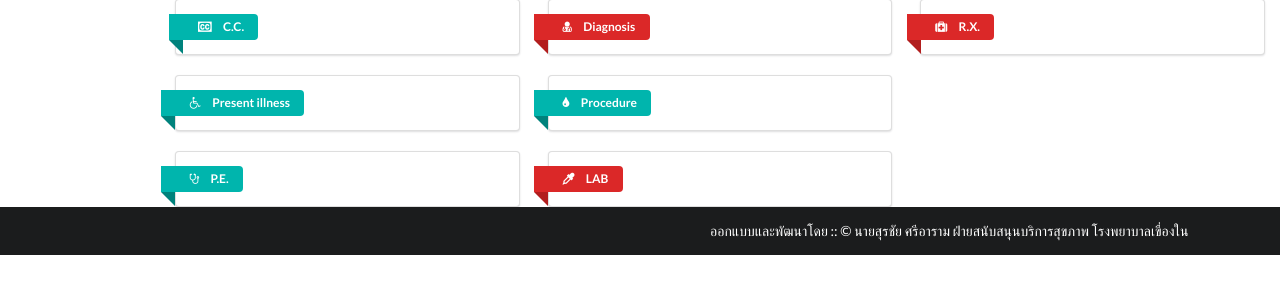
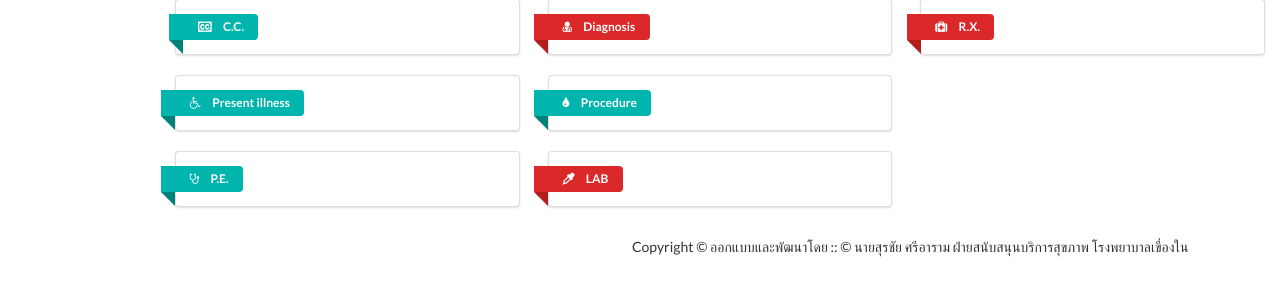
Before and after one commit to ninetea1688/hipth, a PHP site: page /main.php in a window 1280 px wide. Shown: the part 257-564 px from the top of the page. Run offline with PHP 8.4, Linux system fonts and the light colour scheme; a user stored in the database is signed in; data comes from the database, SQL or seed files in the repository; data that the repository does not hold is empty.

Commit message:
update code 20-09-2016

```diff
--- a/main.php
+++ b/main.php
@@ -264,10 +264,20 @@ $('.ui.form.segment')
 		<div>
 			<p>
 		</div>
-		<div class="ui inverted vertical footer segment form-page">
+		<!-- <div class="ui inverted vertical footer segment form-page">
 	  <div class="ui container" align="right">
 	    ออกแบบและพัฒนาโดย :: &copy; นายสุรชัย ศรีอาราม ฝ่ายสนับสนุนบริการสุขภาพ โรงพยาบาลเขื่องใน
 	  </div>
-	</div>
+	</div> -->
+<p />
+	<footer class="page-row">
+			<div class="row">
+				<p />
+					<div class="ui container" align="right">
+						<p />
+							<p>Copyright &copy; ออกแบบและพัฒนาโดย :: &copy; นายสุรชัย ศรีอาราม ฝ่ายสนับสนุนบริการสุขภาพ โรงพยาบาลเขื่องใน</p>
+					</div>
+			</div>
+	</footer>
 	</body>
 </html>
```
